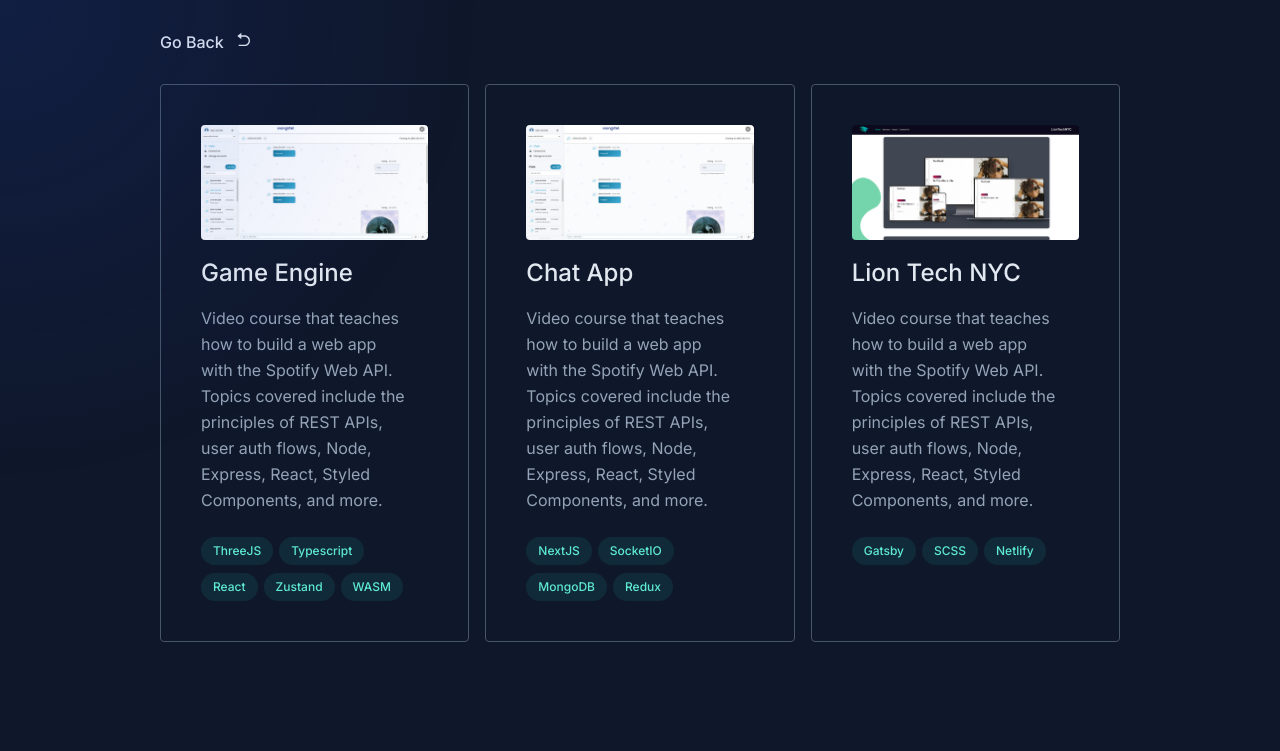
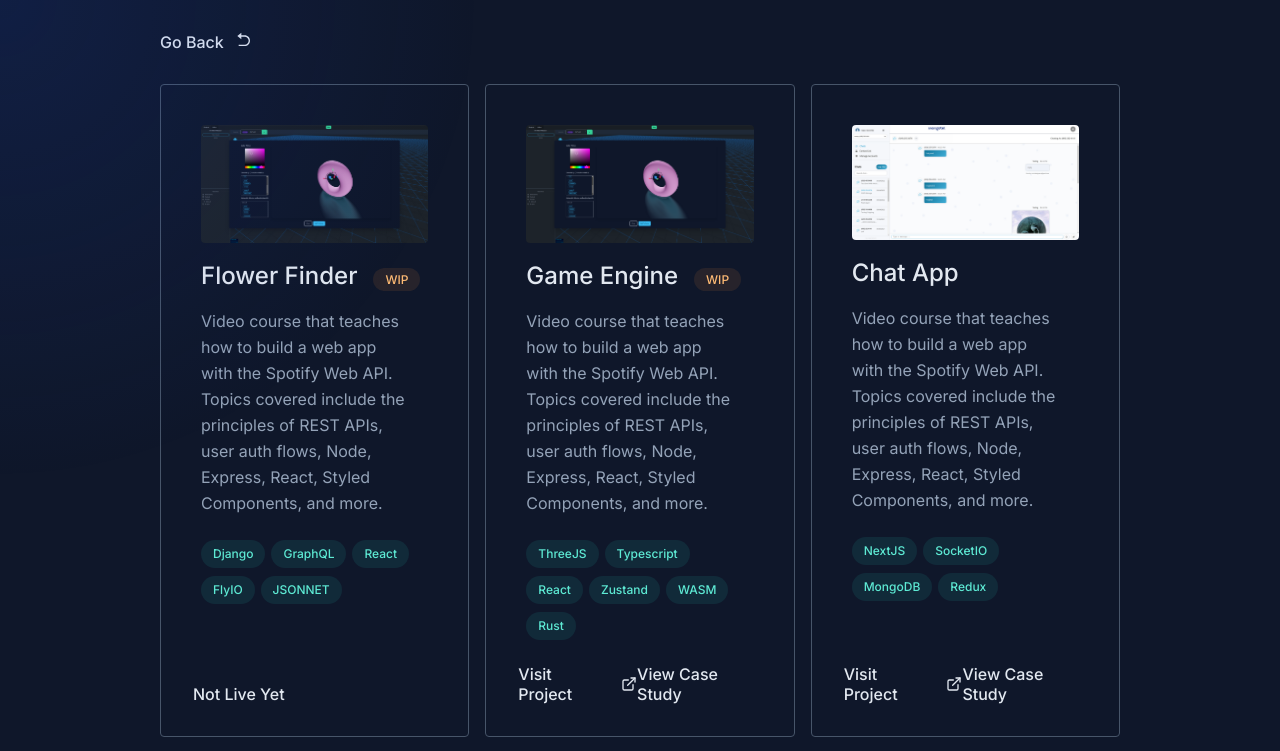
Before and after one commit to EzraSingh/ezrasingh.dev, a Next.js app: page /projects in a window 1280 px wide. Shown: the top 751 px of the page. Built offline with nearby package versions, Linux system fonts and the light colour scheme.

Commit message:
Added links to grid and more content

```diff
--- a/app/projects/page.tsx
+++ b/app/projects/page.tsx
@@ -1,10 +1,9 @@
-import Image from "next/image";
-import { ToolList } from "@/components";
+import Link from "next/link";
+import { ProjectsGrid } from "@/partials";
 import { RiArrowGoBackFill } from "react-icons/ri";
 
 // @ts-ignore
 import content from "@/content/projects.yml";
-import Link from "next/link";
 
 export default function Projects() {
   return (
@@ -20,35 +19,7 @@
           </span>
         </Link>
       </header>
-      <ul className="grid lg:grid-cols-3 md:grid-cols-2 sm:grid-rows-1 gap-4 p-8 animate__animated animate__fadeIn animate__slower">
-        {content.portfolio.map(
-          (project: {
-            title: string;
-            image: string;
-            description: string;
-            tools: string[];
-          }) => (
-            <li
-              key={project.title}
-              className="border border-slate-600 hover:border-slate-300 rounded p-10 transition motion-reduce:transition-none lg:group-hover:bg-slate-800/50 lg:group-hover:shadow-[inset_0_1px_0_0_rgba(148,163,184,0.1)] lg:group-hover:drop-shadow-lg"
-            >
-              <Image
-                width={1000}
-                height={64}
-                src={project.image}
-                alt={project.title}
-                className="rounded"
-                priority
-              />
-              <h2 className="my-4 capitalize text-2xl font-medium leading-snug text-slate-200 lg:hover:!opacity-100 lg:group-hover/list:opacity-50">
-                {project.title}
-              </h2>
-              <p className="my-2 mb-4 mr-4">{project.description}</p>
-              <ToolList tools={project.tools} />
-            </li>
-          )
-        )}
-      </ul>
+      <ProjectsGrid projects={content.projects} />
     </main>
   );
 }
--- a/content/home.yml
+++ b/content/home.yml
@@ -56,7 +56,7 @@
 projects:
   - title: Game Engine
     link: /projects/game-engine
-    image: /previews/chatapp/chatroom.png
+    image: /previews/game-engine/editor.png
     description:
       Video course that teaches how to build a web app with the Spotify
       Web API. Topics covered include the principles of REST APIs, user
@@ -70,7 +70,7 @@
 
   - title: Chat App
     link: /projects/chatapp
-    image: /previews/chatapp/chatroom.png
+    image: /previews/chat-app/chatroom.png
     description:
       Video course that teaches how to build a web app with the Spotify
       Web API. Topics covered include the principles of REST APIs, user
--- a/content/projects.yml
+++ b/content/projects.yml
@@ -1,6 +1,23 @@
-portfolio:
+projects:
+  - title: Flower Finder
+    image: /previews/game-engine/editor.png
+    wip: true
+    description:
+      Video course that teaches how to build a web app with the Spotify
+      Web API. Topics covered include the principles of REST APIs, user
+      auth flows, Node, Express, React, Styled Components, and more.
+    tools:
+      - Django
+      - GraphQL
+      - React
+      - FlyIO
+      - JSONNET
   - title: Game Engine
-    image: /previews/chatapp/chatroom.png
+    image: /previews/game-engine/editor.png
+    links:
+      app: https://game-engine-liontech.vercel.app/
+      study: /projects/game-engine
+    wip: true
     description:
       Video course that teaches how to build a web app with the Spotify
       Web API. Topics covered include the principles of REST APIs, user
@@ -11,9 +28,13 @@
       - React
       - Zustand
       - WASM
+      - Rust
 
   - title: Chat App
-    image: /previews/chatapp/chatroom.png
+    image: /previews/chat-app/chatroom.png
+    links:
+      app: https://chat.mongotel.com/
+      study: /projects/chat-app
     description:
       Video course that teaches how to build a web app with the Spotify
       Web API. Topics covered include the principles of REST APIs, user
@@ -26,6 +47,8 @@
 
   - title: Lion Tech NYC
     image: /previews/liontechnyc/home.png
+    links:
+      app: https://liontech.nyc/
     description:
       Video course that teaches how to build a web app with the Spotify
       Web API. Topics covered include the principles of REST APIs, user
@@ -34,3 +57,16 @@
       - Gatsby
       - SCSS
       - Netlify
+
+  - title: Service Graphing Tool
+    image: /previews/liontechnyc/home.png
+    links:
+      app: https://liontech.nyc/
+      study: /projects/service-graph
+    description:
+      Video course that teaches how to build a web app with the Spotify
+      Web API. Topics covered include the principles of REST APIs, user
+      auth flows, Node, Express, React, Styled Components, and more.
+    tools:
+      - Typescript
+      - D3
--- /dev/null
+++ b/partials/ProjectsGrid.tsx
@@ -0,0 +1,80 @@
+import Image from "next/image";
+import { FiExternalLink } from "react-icons/fi";
+import { ToolList } from "@/components";
+import Link from "next/link";
+
+export interface ProjectDetails {
+  title: string;
+  image: string;
+  description: string;
+  wip: boolean;
+  tools: string[];
+  links?: {
+    app?: string;
+    study?: string;
+  };
+}
+
+export interface ProjectsGridProps {
+  projects: ProjectDetails[];
+}
+
+export const ProjectsGrid: React.FC<ProjectsGridProps> = ({ projects }) => (
+  <ul className="grid lg:grid-cols-3 md:grid-cols-2 sm:grid-rows-1 gap-4 p-8 animate__animated animate__fadeIn animate__slower">
+    {projects.map((project) => (
+      <li
+        key={project.title}
+        className="relative border border-slate-600 hover:border-slate-300 rounded p-10 pb-24 transition motion-reduce:transition-none lg:group-hover:bg-slate-800/50 lg:group-hover:shadow-[inset_0_1px_0_0_rgba(148,163,184,0.1)] lg:group-hover:drop-shadow-lg"
+      >
+        <Image
+          width={1000}
+          height={64}
+          src={project.image}
+          alt={project.title}
+          className="rounded"
+          priority
+        />
+        <h2 className="my-4 capitalize text-2xl font-medium leading-snug text-slate-200 lg:hover:!opacity-100 lg:group-hover/list:opacity-50">
+          {project.title}
+          {project.wip && (
+            <span className="rounded-full bg-orange-400/10 ml-4 px-3 py-1 text-xs font-medium leading-5 text-orange-300 ">
+              WIP
+            </span>
+          )}
+        </h2>
+        <p className="my-2 mb-4 mr-4">{project.description}</p>
+        <ToolList tools={project.tools} />
+        <div className="absolute flex justify-between left-8 right-8 bottom-8 capitalize">
+          {project?.links?.app ? (
+            <a
+              className="inline-flex items-baseline font-medium leading-tight text-slate-200 hover:text-teal-300 hover:underline focus-visible:text-teal-300 group/link text-base"
+              href={project.links.app}
+              target="_blank"
+            >
+              <span className="flex items-center capitalize">
+                visit project
+                <span className="inline-block lg:ml-4 ml-2">
+                  <FiExternalLink />
+                </span>
+              </span>
+            </a>
+          ) : (
+            <span className="inline-flex items-baseline font-medium leading-tight text-slate-200 text-base cursor-not-allowed">
+              <span className="flex items-center capitalize">not live yet</span>
+            </span>
+          )}
+          {project?.links?.study && (
+            <Link
+              className="inline-flex items-baseline font-medium leading-tight text-slate-200 hover:text-teal-300 hover:underline focus-visible:text-teal-300 group/link text-base"
+              href={project.links.study}
+            >
+              <span className="flex items-center capitalize">
+                view case study
+              </span>
+            </Link>
+          )}
+        </div>
+      </li>
+    ))}
+  </ul>
+);
--- a/partials/index.ts
+++ b/partials/index.ts
@@ -3,3 +3,4 @@
 export * from "./Footer";
 export * from "./Experience";
 export * from "./MyProjects";
+export * from "./ProjectsGrid";
```
Also changed, not shown: public/previews/chat-app/chatroom.png (renamed from public/previews/chatapp/chatroom.png), public/previews/game-engine/editor.png (added).
